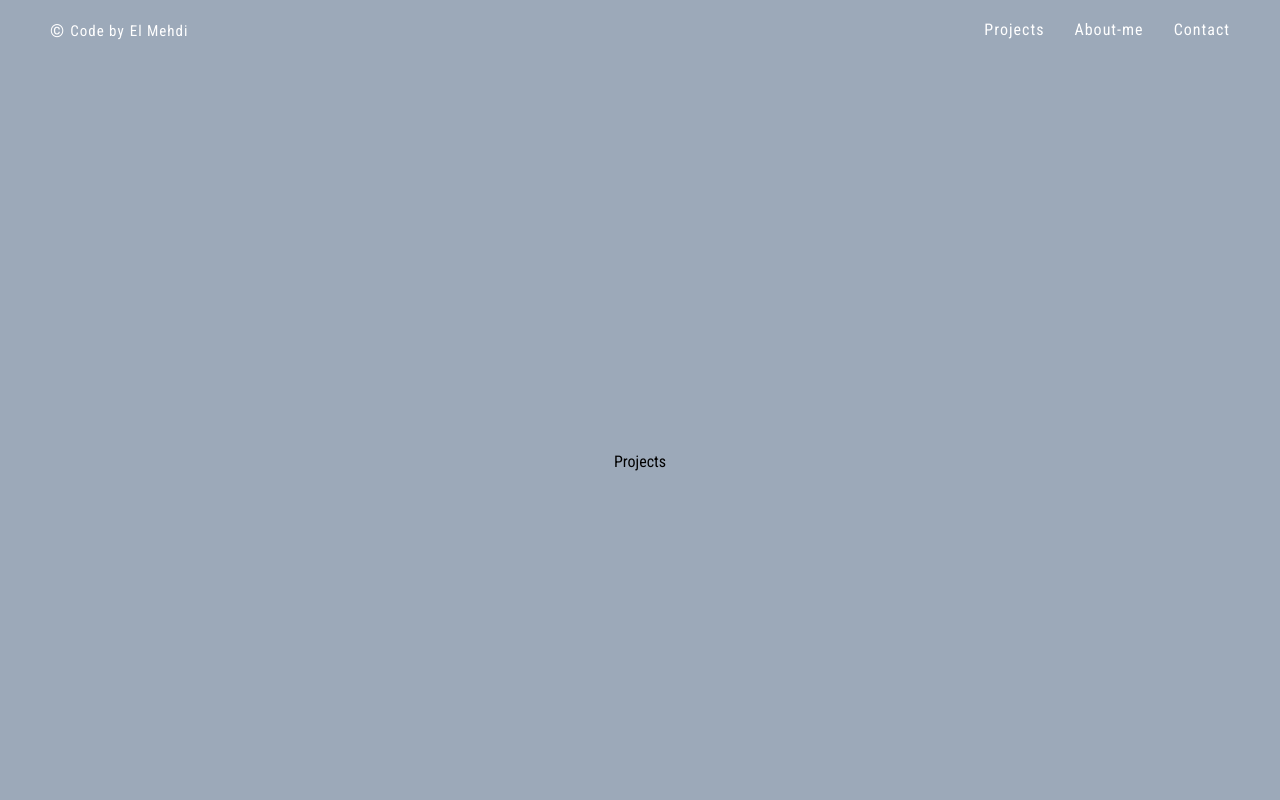
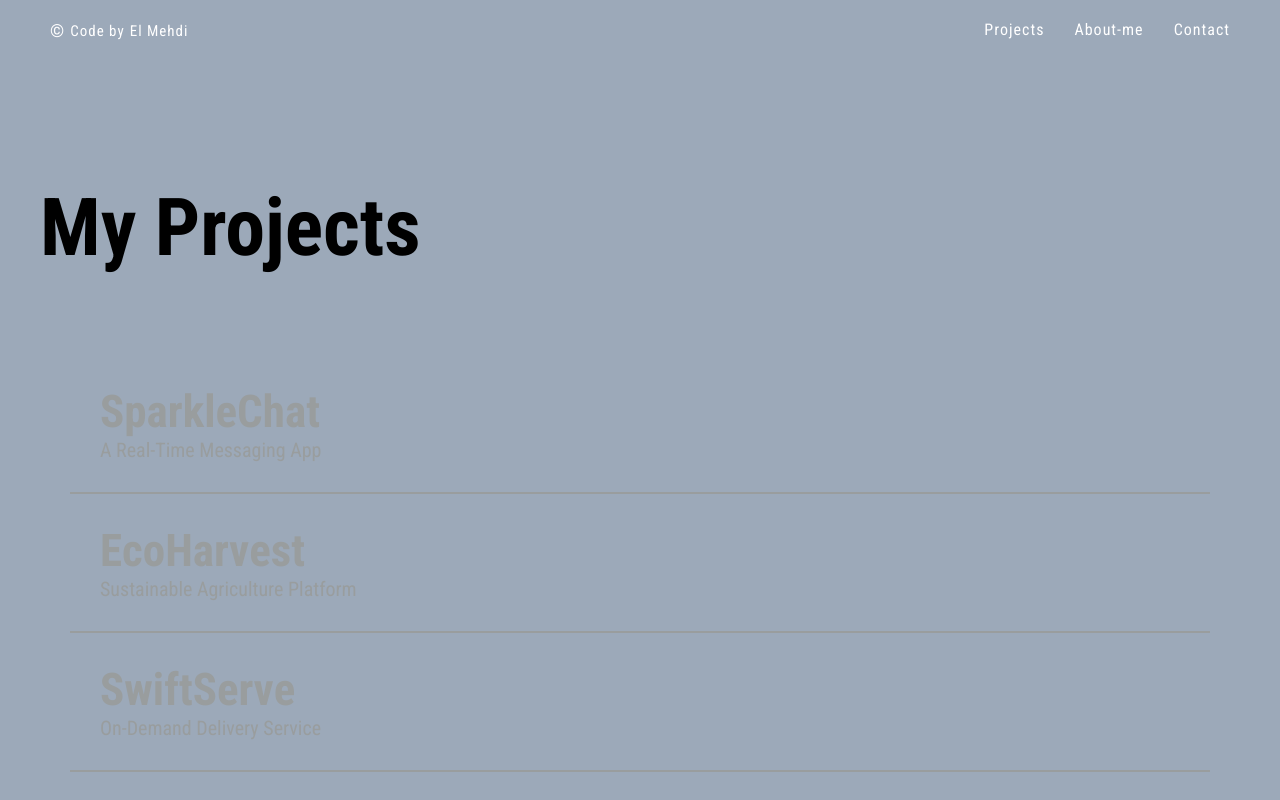
Before and after one commit to ahmidou09/MyPortfolio, a React (Vite) app: page /projects in a window 1280 px wide. Shown: the top 800 px of the page. Built offline with nearby package versions, Linux system fonts and the light colour scheme; grey boxes are pictures that could not be loaded.

Commit message:
Updated the layout and styling for the projects page

```diff
--- /dev/null
+++ b/src/features/footer/Footer.jsx
@@ -0,0 +1,82 @@
+import React from "react";
+import HoverButton from "../../ui/HoverButton";
+import styled from "styled-components";
+import SocialLinks from "./SocialLinks";
+import { Link } from "react-router-dom";
+
+const BoxContact = styled.div`
+  display: flex;
+  align-items: center;
+  justify-content: space-between;
+  padding: 5rem 1rem;
+`;
+
+const Enfo = styled.div`
+  font-size: 4.5rem;
+`;
+
+const SectionContact = styled.section`
+  background-color: var(--color-balck);
+  height: 100vh;
+  color: var(--color-white);
+`;
+
+const Wrapper = styled.div`
+  max-width: 120rem;
+  margin: 0 auto;
+  padding: 12rem 0;
+
+  h2 {
+    font-size: 12rem;
+    font-weight: 500;
+    margin-bottom: 6rem;
+  }
+`;
+
+const Line = styled.hr`
+  width: 100%;
+  height: 0.2rem;
+  font-size: 4rem;
+  background-color: var(--color-white);
+  border: none;
+  border-radius: 5rem;
+  margin-bottom: 4rem;
+`;
+
+const GetTouch = styled.button`
+  background-color: transparent;
+  color: var(--color-white);
+  font-size: 3rem;
+  font-weight: 500;
+  border: 0.2rem solid var(--color-white);
+  border-radius: 5rem;
+  padding: 1.5rem 3rem;
+`;
+
+function Footer() {
+  return (
+    <SectionContact>
+      <Wrapper>
+        <h2>Let’s work together</h2>
+        <Line />
+        <BoxContact>
+          <Enfo>
+            <span>ahmidouem@gmail.com</span>
+          </Enfo>
+          <HoverButton>
+            <GetTouch>
+              <Link to="/contact">Get in touch</Link>
+            </GetTouch>
+          </HoverButton>
+          <Enfo>
+            <span>+212673235339</span>
+          </Enfo>
+        </BoxContact>
+        <Line />
+        <SocialLinks />
+      </Wrapper>
+    </SectionContact>
+  );
+}
+
+export default Footer;
--- a/src/pages/Home.jsx
+++ b/src/pages/Home.jsx
@@ -10,13 +10,9 @@ import { Link } from "react-router-dom";
 import MainButton from "../ui/Button";
 import Skills from "../ui/MySkills";
 import ScrollingText from "../ui/ScrollingText";
-import HoverButton from "../ui/HoverButton";
-import SocialLinks from "../features/footer/SocialLinks";
+import Footer from "../features/footer/Footer";
 
 function Home() {
-  const paragraph =
-    "Developing secure, efficient, and scalable web applications and web-based management systems by writing standard, well-documented, and efficient codes.";
-
   return (
     <HomeContainer>
       <Header>
@@ -44,48 +40,17 @@ function Home() {
       </SectionAbout>
       <SectionWork>
         <h3>My Work</h3>
-        <HoverImageLinks element={3} />
+        <HoverImageLinks element={6} />
         <ShowMore>
           <MainButton>
             <Link to="/projects">Show more</Link>
           </MainButton>
         </ShowMore>
       </SectionWork>
-      <SectionContact>
-        <Wrapper>
-          <h2>Let’s work together</h2>
-          <Line />
-          <BoxContact>
-            <Enfo>
-              <span>ahmidouem@gmail.com</span>
-            </Enfo>
-            <HoverButton>
-              <GetTouch>
-                <Link to="/contact">Get in touch</Link>
-              </GetTouch>
-            </HoverButton>
-            <Enfo>
-              <span>+212673235339</span>
-            </Enfo>
-          </BoxContact>
-          <Line />
-          <SocialLinks />
-        </Wrapper>
-      </SectionContact>
+      <Footer />
     </HomeContainer>
   );
 }
-
-const BoxContact = styled.div`
-  display: flex;
-  align-items: center;
-  justify-content: space-between;
-  padding: 5rem 1rem;
-`;
-
-const Enfo = styled.div`
-  font-size: 4.5rem;
-`;
 
 const HomeContainer = styled.div``;
 
@@ -162,42 +127,7 @@ const ShowMore = styled.div`
   }
 `;
 
-const SectionContact = styled.section`
-  background-color: var(--color-balck);
-  height: 100vh;
-  color: var(--color-white);
-`;
-
-const Wrapper = styled.div`
-  max-width: 120rem;
-  margin: 0 auto;
-  padding: 12rem 0;
-
-  h2 {
-    font-size: 12rem;
-    font-weight: 500;
-    margin-bottom: 6rem;
-  }
-`;
-
-const Line = styled.hr`
-  width: 100%;
-  height: 0.2rem;
-  font-size: 4rem;
-  background-color: var(--color-white);
-  border: none;
-  border-radius: 5rem;
-  margin-bottom: 4rem;
-`;
-
-const GetTouch = styled.button`
-  background-color: transparent;
-  color: var(--color-white);
-  font-size: 3rem;
-  font-weight: 500;
-  border: 0.2rem solid var(--color-white);
-  border-radius: 5rem;
-  padding: 1.5rem 3rem;
-`;
+const paragraph =
+  "Developing secure, efficient, and scalable web applications and web-based management systems by writing standard, well-documented, and efficient codes.";
 
 export default transition(Home);
--- a/src/pages/Projects.jsx
+++ b/src/pages/Projects.jsx
@@ -1,15 +1,28 @@
 import React from "react";
 import transition from "../hooks/animation";
 import styled from "styled-components";
+import HoverImageLinks from "../features/projects/HoverImageLinks";
+import Footer from "../features/footer/Footer";
 
 const Container = styled.div`
-  display: flex;
-  justify-content: center;
-  align-items: center;
-  height: 100vh;
+  max-width: 120rem;
+  margin: 0 auto;
+  padding: 12rem 0;
+
+  h1 {
+    font-size: 8rem;
+  }
 `;
 function Projects() {
-  return <Container>Projects</Container>;
+  return (
+    <Container>
+      <h1>My Projects</h1>
+      <HoverImageLinks
+        style={{ marginTop: "5rem", backgroundColor: "transparent" }}
+      />
+      <Footer />
+    </Container>
+  );
 }
 
 export default transition(Projects);
--- a/src/styles/GlobalStyles.js
+++ b/src/styles/GlobalStyles.js
@@ -30,6 +30,7 @@ const GlobalStyles = createGlobalStyle`
   --color-button-d-2: #FFAC6B;
   --color-button-p-1: #1C2B3A;
   --color-button-p-2: #263B50;
+  --color-button-p-3: #ffee10;
 
   --break-point-mob: 768px;
   --break-point-tab: 1024px;
--- a/src/ui/Button.jsx
+++ b/src/ui/Button.jsx
@@ -6,7 +6,6 @@ const Button = styled.button`
   border: none;
   background-color: transparent;
   cursor: pointer;
-  color: var(--color-teal-1);
   font-size: 1.8rem;
   font-weight: 500;
   letter-spacing: 0.1rem;
--- a/src/ui/ScrollingText.jsx
+++ b/src/ui/ScrollingText.jsx
@@ -49,7 +49,6 @@ function ScrollingText({ name }) {
     };
   }, []);
 
-
   return (
     <ScrollingTextContainer ref={slider}>
       <p ref={firstText}>{name}</p>
```
